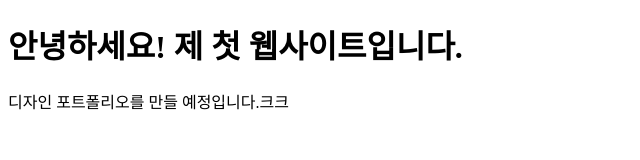
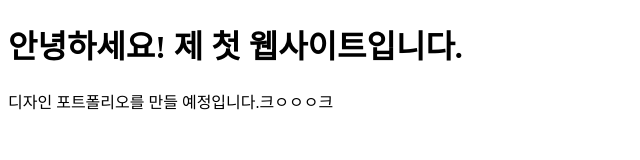
Before and after one commit to ODERTY/desire-Market, a plain HTML site: page index.html in a window 1280 px wide. Shown: the full height of the page, 0-640 px from the left. Drawn offline with Linux system fonts and the light colour scheme.

Commit message:
Update index.html

```diff
--- a/index.html
+++ b/index.html
@@ -7,6 +7,6 @@
 </head>
 <body>
     <h1>안녕하세요! 제 첫 웹사이트입니다.</h1>
-    <p>디자인 포트폴리오를 만들 예정입니다.크크 </p>
+    <p>디자인 포트폴리오를 만들 예정입니다.크ㅇㅇㅇ크 </p>
 </body>
 </html>
```
